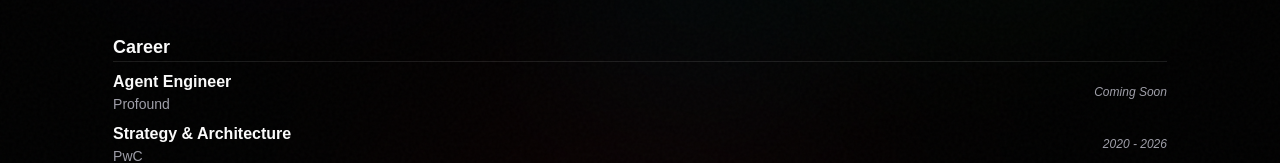
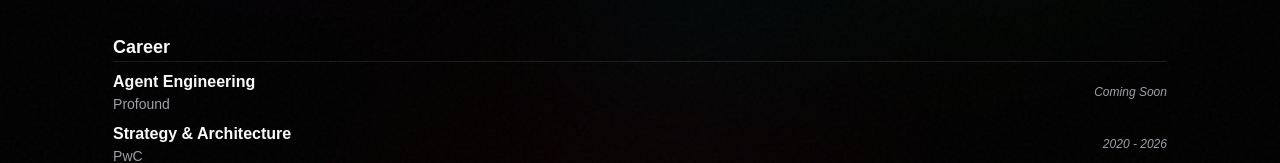
Before and after one commit to louisboswell/portfolio, a Next.js app: page / in a window 1280 px wide. Shown: the part 384-547 px from the top of the page. Built offline with nearby package versions, Linux system fonts and the light colour scheme.

Commit message:
Updated title.

```diff
--- a/pages/index.tsx
+++ b/pages/index.tsx
@@ -1,6 +1,5 @@
 import Footer from "@/components/ui/homebrew/Footer";
 import { MeshGradientBackground } from "@/components/ui/mesh-gradient";
-import { Particles } from "@/components/ui/particles";
 import { Separator } from "@/components/ui/separator";
 import { BriefcaseBusiness, Clapperboard, Coins, Grid3X3, Icon, MapPin, Nut } from "lucide-react";
 import { Geist, Geist_Mono } from "next/font/google";
@@ -18,7 +17,7 @@ const geistMono = Geist_Mono({
 });
 
 const achievements = [
-  { role: "Agent Engineer", location: "Profound", year: "Coming Soon" },
+  { role: "Agent Engineering", location: "Profound", year: "Coming Soon" },
   { role: "Strategy & Architecture", location: "PwC", year: "2020 - 2026" },
   {
     role: "Computer Science",
```
